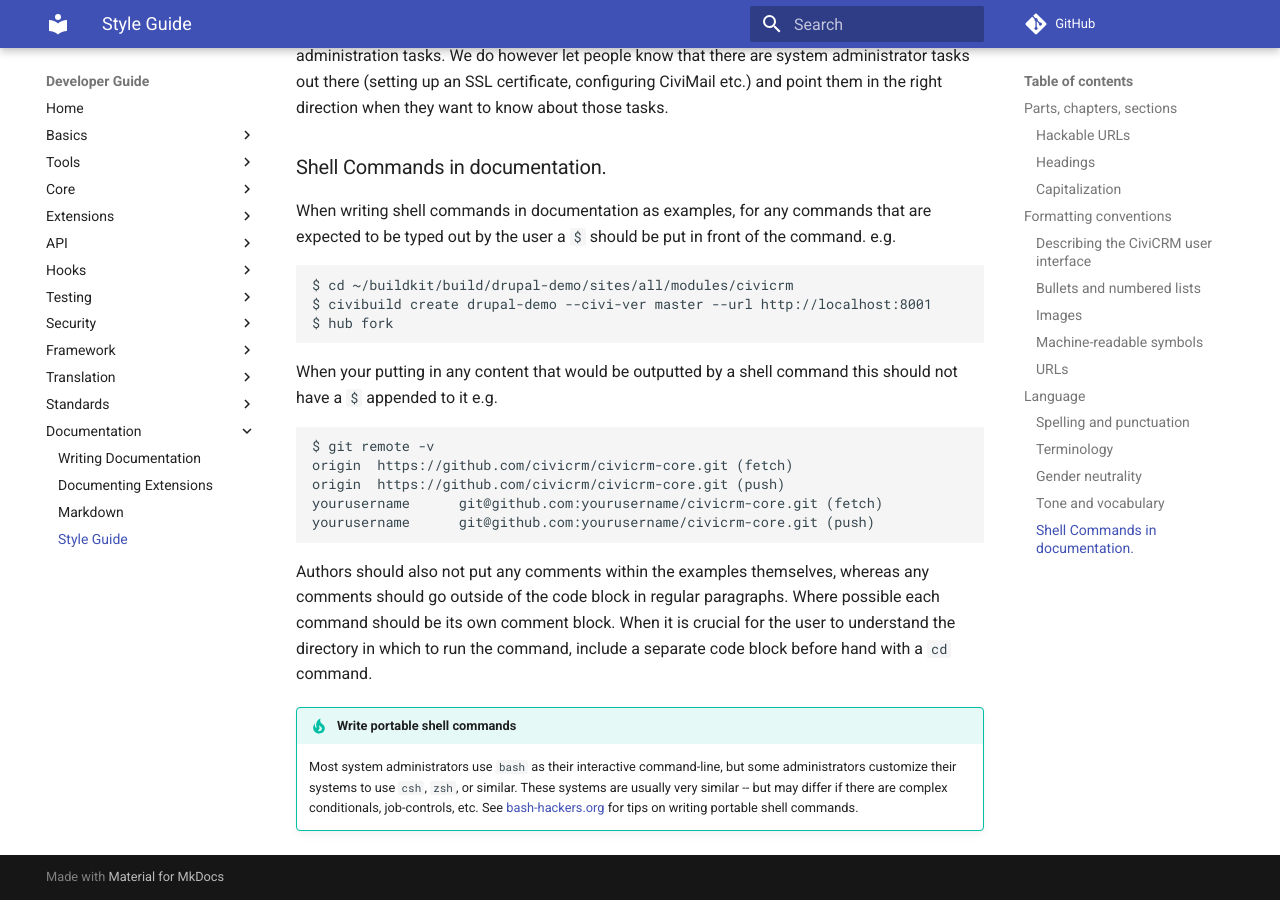
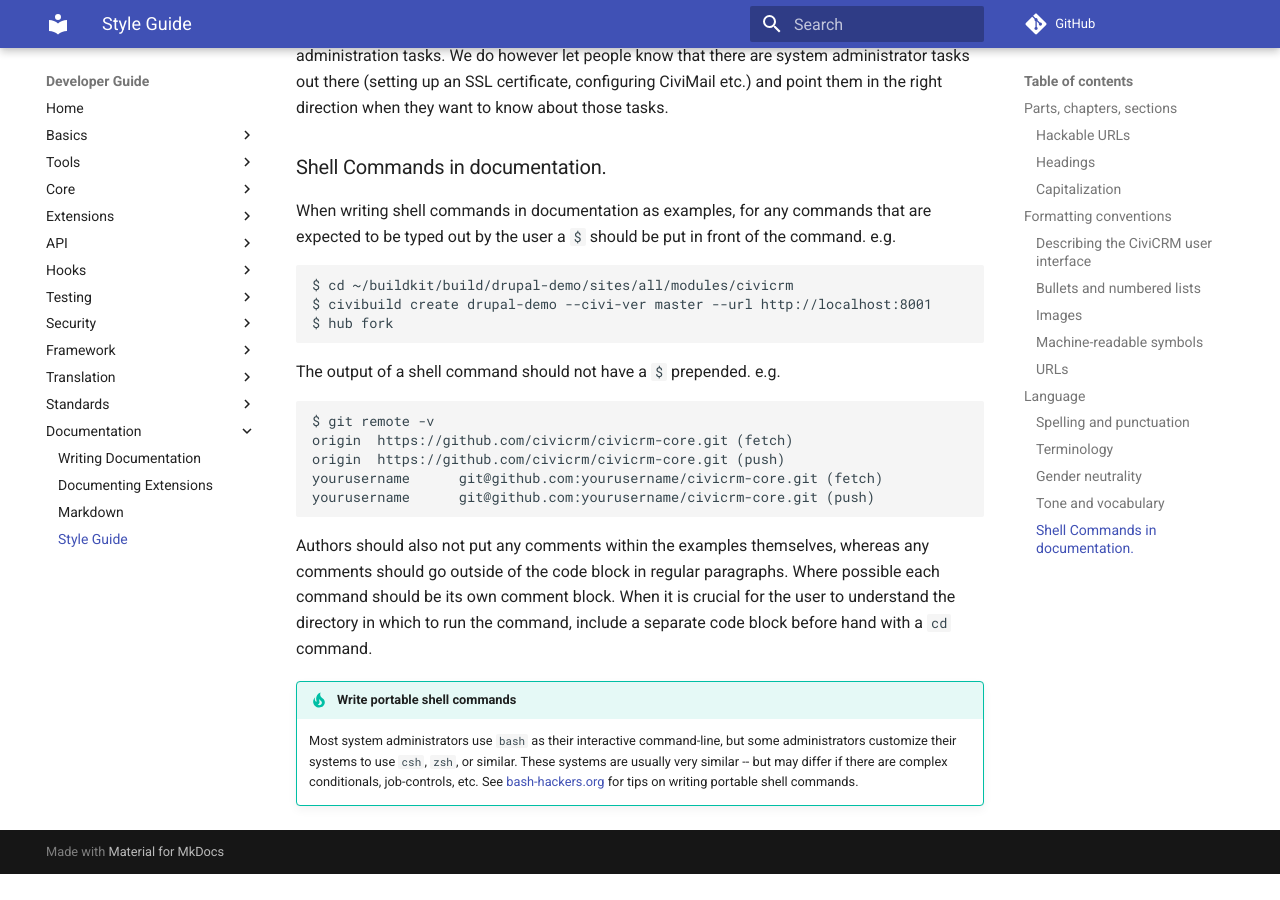
Before and after one commit to civicrm/civicrm-dev-docs, an MkDocs documentation site: the page built from docs/documentation/style-guide.md, in a window 1280 px wide and 900 px high, scrolled down 5121 px. Built offline with MkDocs 1.6.1 and Material for MkDocs 9.7.7, drawn with Linux system fonts in a browser that asks for light colours; comment, search, counter and statistics services are not loaded; old or Windows-style settings are respelled for this version of MkDocs; after the commit the page ends 5995 px from its top, so only the background shows below that.

Commit message:
Update style-guide.md

````diff
--- a/docs/documentation/style-guide.md
+++ b/docs/documentation/style-guide.md
@@ -234,7 +234,7 @@
 $ hub fork
 ```
 
-When your putting in any content that would be outputted by a shell command this should not have a `$` appended to it e.g.
+The output of a shell command should not have a `$` prepended. e.g.
 
 ```shell
 $ git remote -v
````
